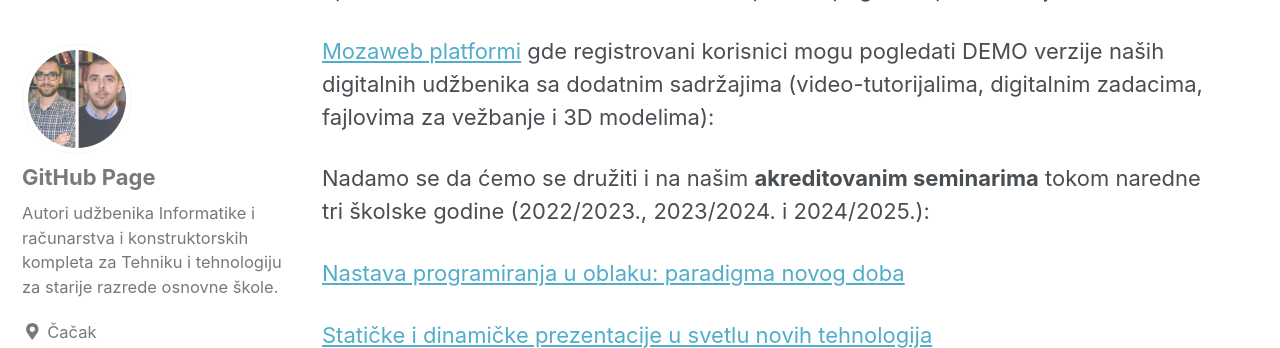
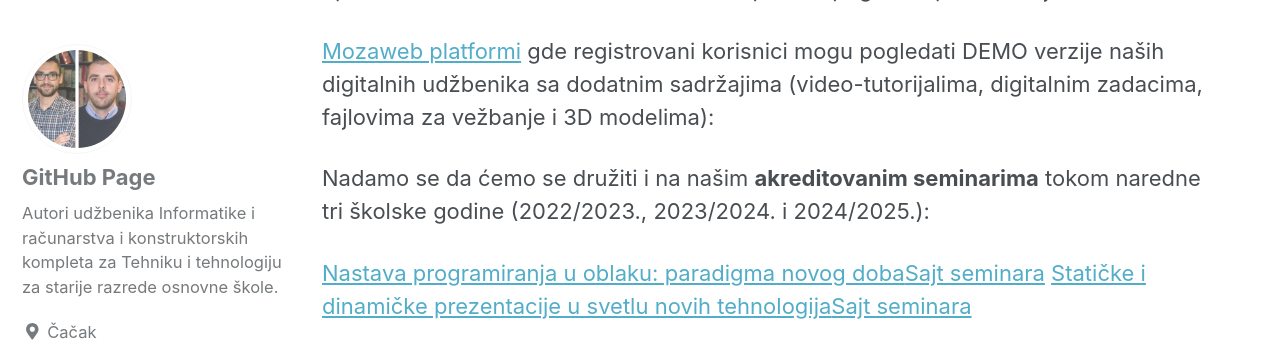
Before and after one commit to vulkanznanje/vulkanznanje.github.io, a Jekyll site: the page built from index.md, in a window 1280 px wide and 900 px high, scrolled down 862 px, cut to the strip 0-348 px from the top of the window. Built offline with Jekyll 4.4.1, drawn with Linux system fonts in a browser that asks for light colours; nearby versions of some CDN libraries.

Commit message:
Update index.md

```diff
--- a/index.md
+++ b/index.md
@@ -24,9 +24,8 @@ header:
 
 Nadamo se da ćemo se družiti i na našim **akreditovanim seminarima** tokom naredne tri školske godine (2022/2023., 2023/2024. i 2024/2025.):
 
-[Nastava programiranja u oblaku: paradigma novog doba](https://vulkanobuka.github.io/)
-
-[Statičke i dinamičke prezentacije u svetlu novih tehnologija](https://sites.google.com/view/moderneprezentacije)
+[Nastava programiranja u oblaku: paradigma novog doba](https://zuov-katalog.rs/index.php?action=page/catalog/view&id=959)[Sajt seminara](https://vulkanobuka.github.io/)
+[Statičke i dinamičke prezentacije u svetlu novih tehnologija](https://zuov-katalog.rs/index.php?action=page/catalog/view&id=857)[Sajt seminara](https://sites.google.com/view/moderneprezentacije)
 
 
 {% include video id="q4oYMGFxNlA" provider="youtube" %}
```
